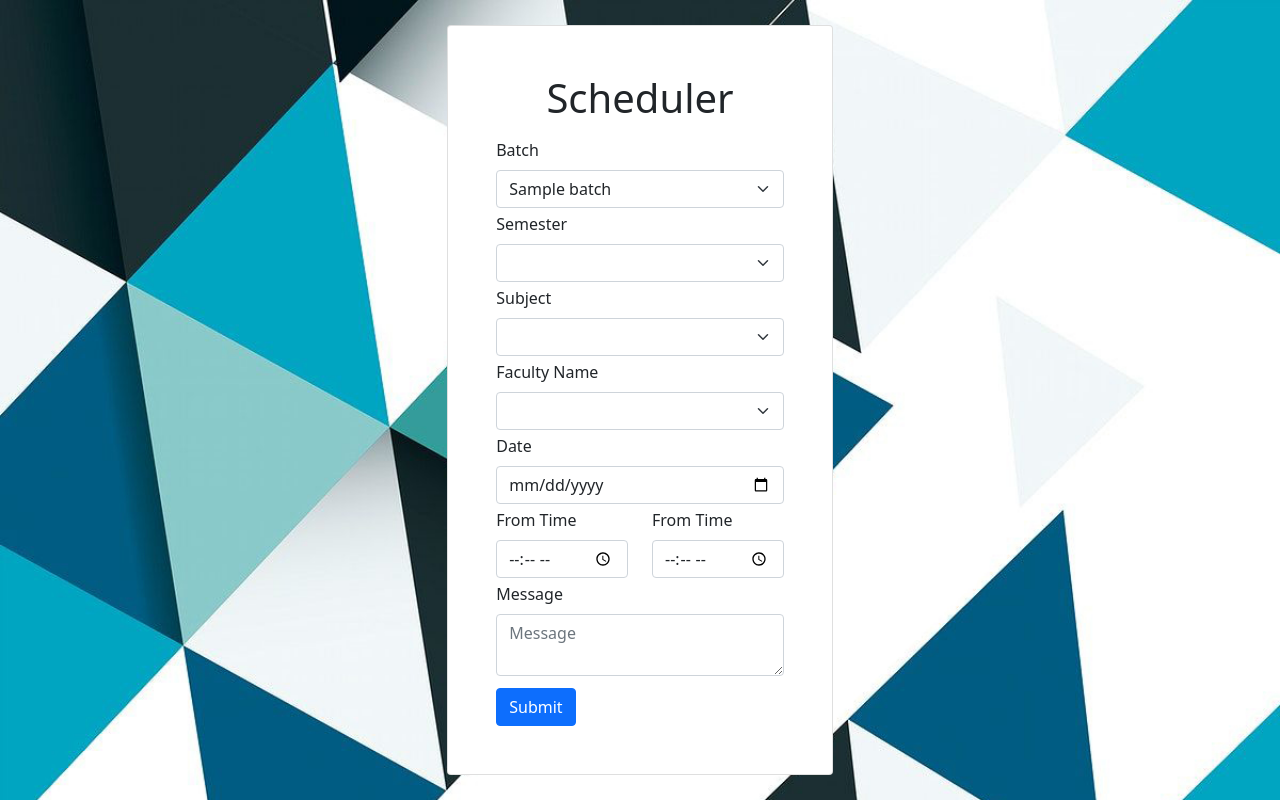
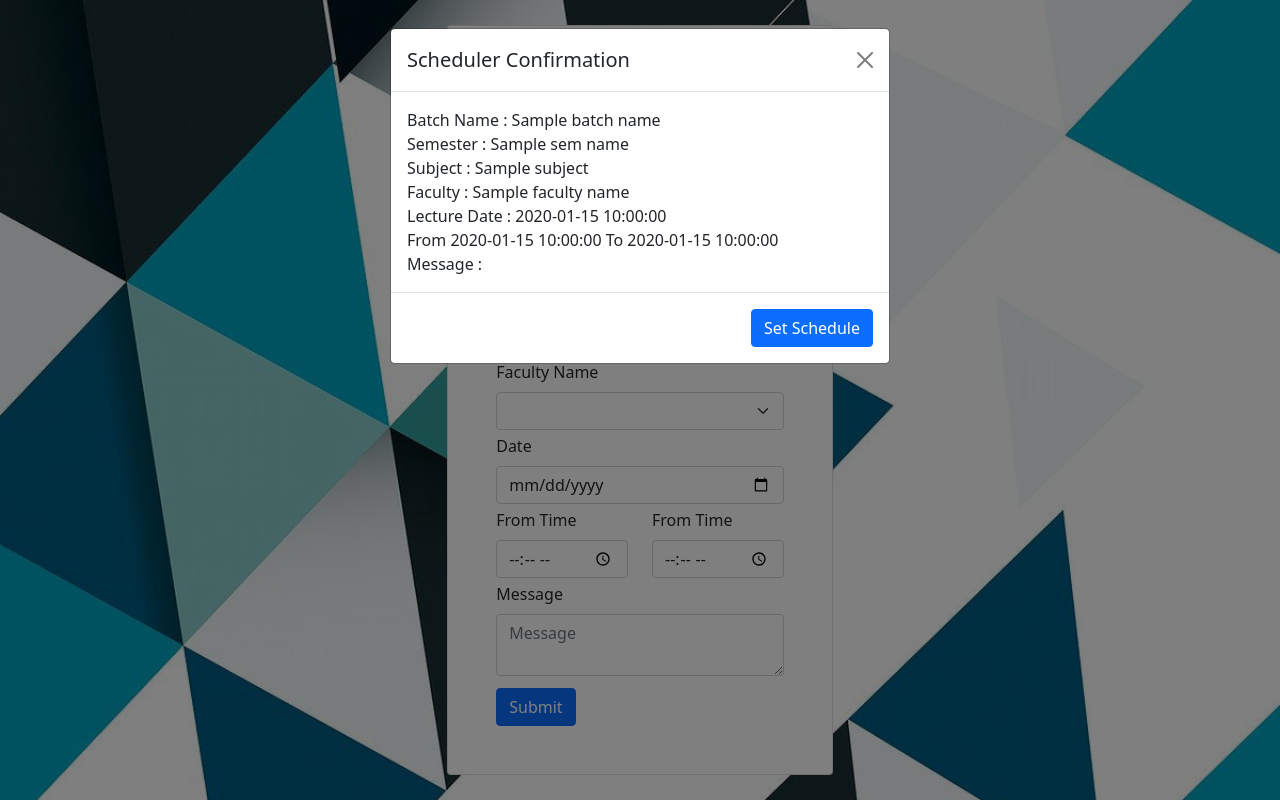
Before and after one commit to Shanbhagsagar/Scheduler, a Flask app: template templates/index.html in a window 1280 px wide. Run offline with Flask 2, Linux system fonts and the light colour scheme; the template is opened without the code that fills it: most values are stand-ins (such as "Sample title", 1, 10 or a date in 2020); lists and menus that the app fills with data are empty; some libraries are stand-ins or nearby versions.

Commit message:
Completed Telegram Messaging
Co-Authored-By: Thomas <78864461+TJohn00@users.noreply.github.com>

```diff
--- a/app.py
+++ b/app.py
@@ -1,19 +1,50 @@
-import os
+import requests
 from datetime import date
-import re
-from flask import Flask, render_template, url_for, json
+from flask import Flask, render_template, request, redirect
+
 
 
 minDate = date.today().strftime("%Y-%m-%d")
 
 app = Flask(__name__)
 
-json_url = os.path.join(app.static_folder,"data\\mca.json")
-jData = json.load(open(json_url))
 
-@app.route("/")
-def index(fjsonData=jData,fmDate=minDate):
-    return render_template('index.html',jsonData=fjsonData,mDate=fmDate)
+@app.route("/", methods=["GET"])
+def home(mDate=minDate):
+    return render_template("index.html",mDate=mDate)
 
-if __name__=='__main__':
+
+@app.route("/", methods=["POST"])
+def scheduleData():
+
+    batchName = request.form.get("batchName")
+    semName = request.form.get("semName")
+    subject = request.form.get("subject")
+    facultyName = request.form.get("facultyName")
+    lectDate = request.form.get("lectDate")
+    fromTime = request.form.get("fromTime")
+    toTime = request.form.get("toTime")
+    message = request.form.get("message")
+
+    return render_template("index.html",batchName=batchName,semName=semName,subject=subject,facultyName=facultyName,lectDate=lectDate,fromTime=fromTime,toTime=toTime,message=message,compSent=True)
+
+@app.route('/background_process_test', methods=["POST"])
+def background_process_test():
+
+    batchName = request.form.get("batchName")
+    semName = request.form.get("semName")
+    subject = request.form.get("subject")
+    facultyName = request.form.get("facultyName")
+    lectDate = request.form.get("lectDate")
+    fromTime = request.form.get("fromTime")
+    toTime = request.form.get("toTime")
+    message = request.form.get("message")
+
+    base_url = 'https://api.telegram.org/bot1943744198:AAG_RIG8396YKaJ6Ya_1r1lmMkLIwZ7OAcs/sendMessage?chat_id=-592983235&text=Batch%20Name:%20{0}\nSemester:%20{1}\nSubject:%20{2}\nFaculty%20Name:%20{3}\nLecture%20Date:%20{4}\nFrom%20Time:%20{5}\nTo%20Time:%20{6}\nLink:%20{7}'.format(batchName,semName,subject,facultyName,lectDate,fromTime,toTime,message)
+    print(base_url)
+    requests.get(base_url)
+
+    return redirect("/")
+
+if __name__ == '__main__':
     app.run(debug=True)
--- a/templates/index.html
+++ b/templates/index.html
@@ -27,14 +27,13 @@
       ">
     <div class="card p-5 border-1">
       <h1 class="text-center mb-3">Scheduler</h1>
-      <form action="#" method="post">
+      <form action="/" method="post">
         <div class="row mb-1">
           <div class="col">
             <label class="form-label">Batch</label>
             <select class="form-select" id="batchName" name="batchName" required>
-              {% for batch in jsonData %}
-              <option value="{{batch}}">{{batch}}</option>
-              {% endfor %}
+              <option value="MC19">MC19</option>
+              <option value="MC20">MC20</option>
             </select>
           </div>
         </div>
@@ -84,8 +83,47 @@
               required></textarea>
           </div>
         </div>
-        <button type="submit" class="btn btn-primary mt-2">Submit</button>
-      </form>
+        <button type="submit" name="submit" data-bs-toggle="modal" data-bs-target="#staticBackdrop" class="btn btn-primary mt-2">Submit</button>
+       </form>
+    </div>
+  </div>
+  <div class="modal fade in" id="scheduleModal">
+    <div class="modal-dialog">
+      <div class="modal-content">
+        <div class="modal-header">
+          <h5 class="modal-title">Scheduler Confirmation</h5>
+          <button
+            type="button"
+            class="btn-close"
+            data-bs-dismiss="modal"
+            aria-label="Close"
+          ></button>
+        </div>
+        <div class="modal-body" style="word-wrap:break-word">
+          Batch Name : {{batchName}}<br/>
+          Semester : {{semName}}<br/>
+          Subject : {{subject}}<br/>
+          Faculty : {{facultyName}}<br/>
+          Lecture Date : {{lectDate}}<br/>
+          From {{fromTime}} To {{toTime}}<br/>
+          Message : {{message}}
+        </div>
+
+        <div class="modal-footer">
+          <form action="/background_process_test" method="post">
+            <input type="text" name="batchName" id="batchName" value="{{batchName}}" hidden/>
+            <input type="text" name="semName" id="semName" value="{{semName}}" hidden/>
+            <input type="text" name="subject" id="subject" value="{{subject}}" hidden/>
+            <input type="text" name="facultyName" id="facultyName" value="{{facultyName}}" hidden/>
+            <input type="text" name="lectDate" id="lectDate" value="{{lectDate}}" hidden/>
+            <input type="text" name="fromTime" id="fromTime" value="{{fromTime}}" hidden/>
+            <input type="text" name="toTime" id="toTime" value="{{toTime}}" hidden/>
+            <input type="text" name="message" id="message" value="{{message}}" hidden/>
+          <button type="submit" name="submit" class="btn btn-primary">Set Schedule</button>
+        </form>
+        </div>
+
+      </div>
     </div>
   </div>
   <script src="https://cdn.jsdelivr.net/npm/bootstrap@5.1.1/dist/js/bootstrap.bundle.min.js"
@@ -94,6 +132,11 @@
   <script src="https://code.jquery.com/jquery-3.2.1.min.js"
     integrity="sha256-hwg4gsxgFZhOsEEamdOYGBf13FyQuiTwlAQgxVSNgt4=" crossorigin="anonymous"></script>
   <script>
+    compSet = '{{compSent}}'
+      if(compSet){
+        var myModal = new bootstrap.Modal(document.getElementById('scheduleModal'), {})
+        myModal.toggle()
+      }
     var batches = ["MC19", "MC20"];
 
     var Semester = {
@@ -208,7 +251,7 @@
         });
       });
 
-  </script>
+ </script>
 </body>
 
 </html>
```
